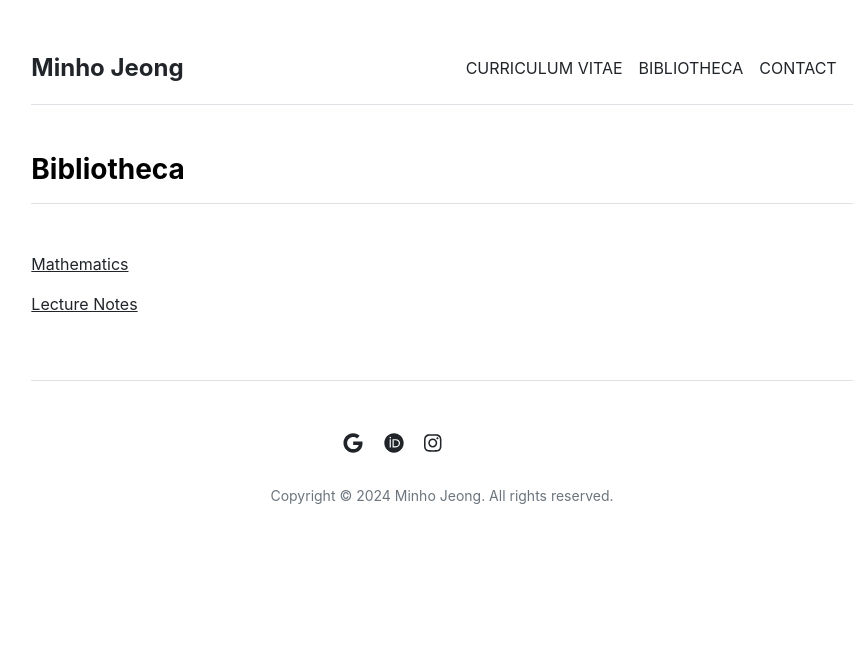
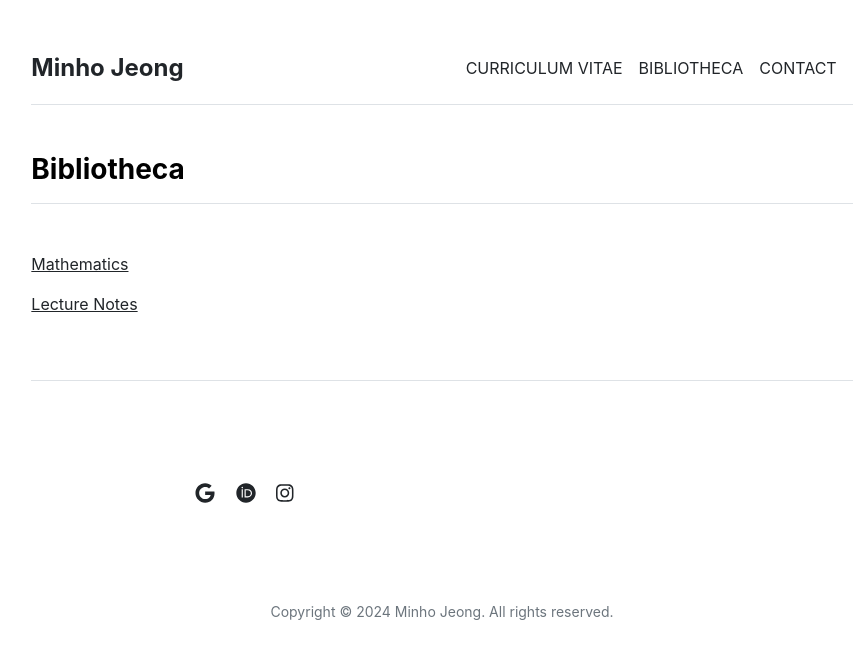
Before and after one commit to mino-jeong/mino-jeong.github.io, a Jekyll site: the page built from bibliotheca.md, in a window 1280 px wide. Shown: the top 659 px of the page, without its empty margins (198-1065 px from the left). Built offline with Jekyll 4.4.1, drawn with Linux system fonts in a browser that asks for light colours.

Commit message:
Update footer.html

```diff
--- a/_includes/footer.html
+++ b/_includes/footer.html
@@ -1,12 +1,23 @@
+<style>
+  .footer-list-item {
+    list-style-type: none;
+    display: inline-block;
+  }
+  .footer-list {
+    padding: 50px 0;
+    text-align: center;
+  }
+</style>
+
 <footer class="pt-5 my-5 text-muted border-top" style="align-items: center; text-align: center; justify-content: center;">
-  <tfoot align="center">
-    <tr>
-      <div class="col-sm-6 text-end social-media-icons">
+  <div class="footer">
+    <div class="col-sm-6 text-end social-media-icons">
+      <ul class="footer-list">
         {% for item in site.data.settings.social %}
-          <li style="display: inline-block;"><a href="{{ item.link }}" class="ms-3 fs-5"><i class="fab fa-{{ item.icon }}"></i></a></li>
+          <li class="footer-list-item"><a href="{{ item.link }}" class="ms-3 fs-5"><i class="fab fa-{{ item.icon }}"></i></a></li>
         {% endfor %}
-      </div>
-    </tr>
-  </tfoot>
+      </ul>
+    </div>
+  </div>
   <small><br>Copyright &copy; 2024 Minho Jeong. All rights reserved.</small>
 </footer>
```
